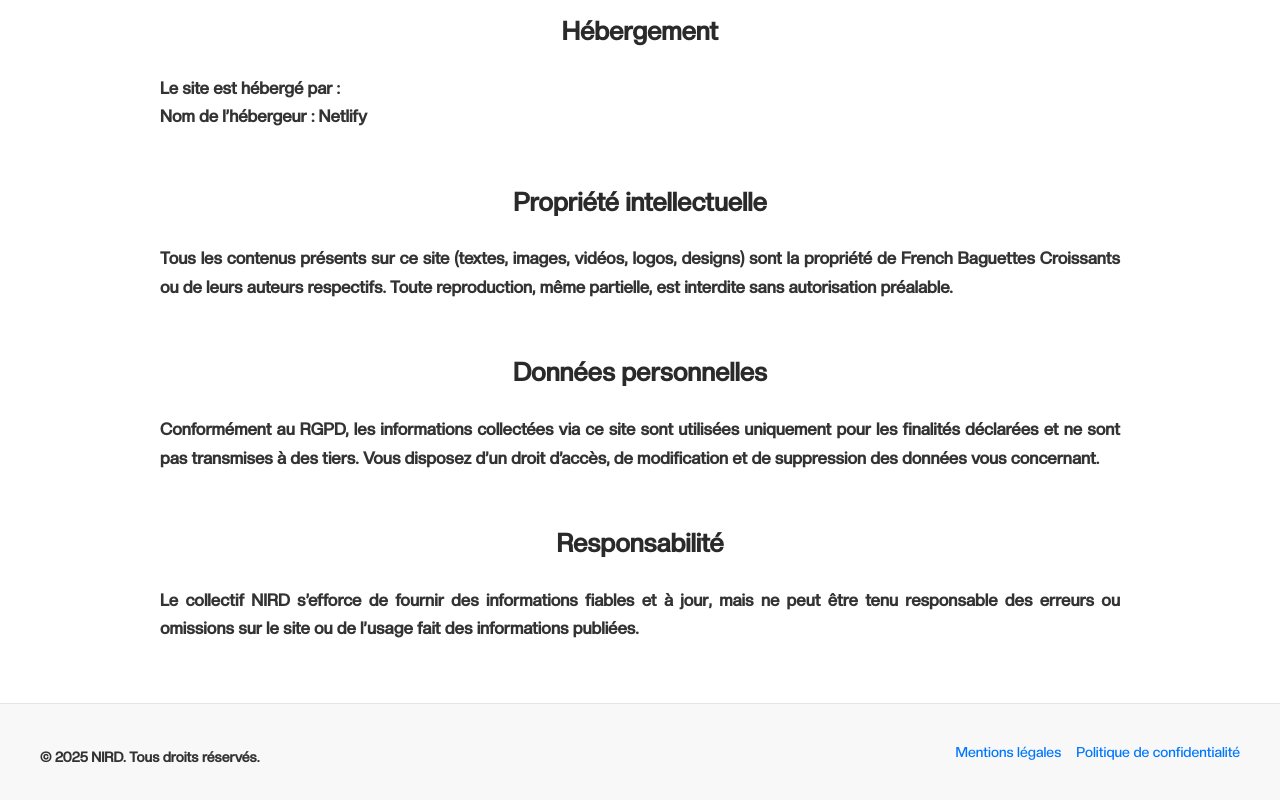
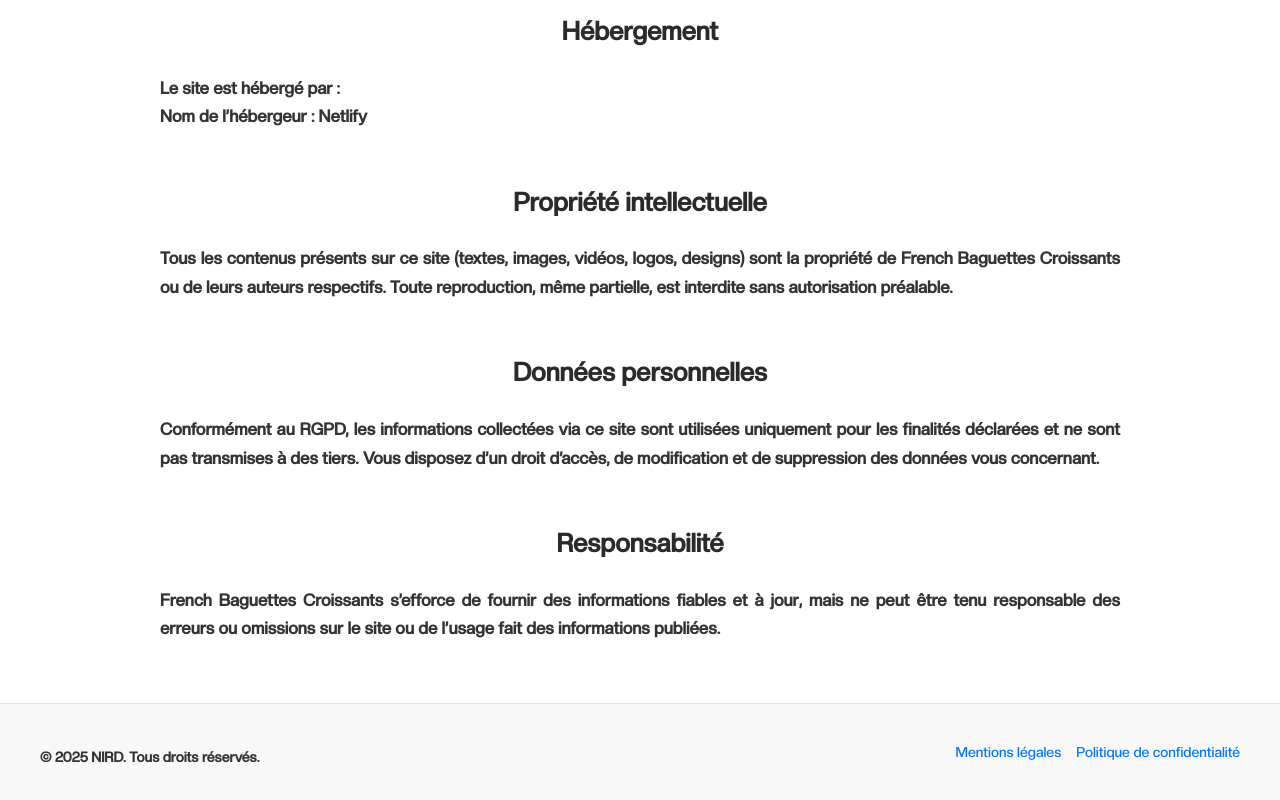
Before and after one commit to Bastien-Cousin/Nuit-de-l-info-2025, a React (Vite) app in the folder Nuit-info2025/: page /mentions-legales in a window 1280 px wide. Shown: the part 415-1215 px from the top of the page. Built offline with nearby package versions, Linux system fonts and the light colour scheme; no server answers.

Commit message:
Modification 3 Mentions Légales

```diff
--- a/Nuit-info2025/src/composants/mentions_legales/MentionsLegales.jsx
+++ b/Nuit-info2025/src/composants/mentions_legales/MentionsLegales.jsx
@@ -50,7 +50,7 @@ export const MentionsLegales = () => {
         <section className={styles.section}>
           <h2>Responsabilité</h2>
           <p>
-            Le collectif NIRD s’efforce de fournir des informations fiables et à jour, mais ne peut
+            French Baguettes Croissants s’efforce de fournir des informations fiables et à jour, mais ne peut
             être tenu responsable des erreurs ou omissions sur le site ou de l’usage fait des
             informations publiées.
           </p>
```
